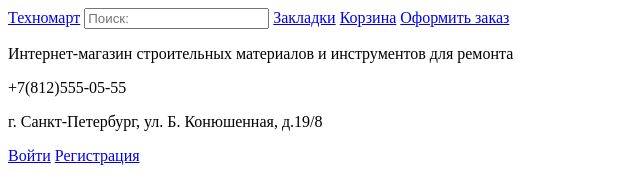
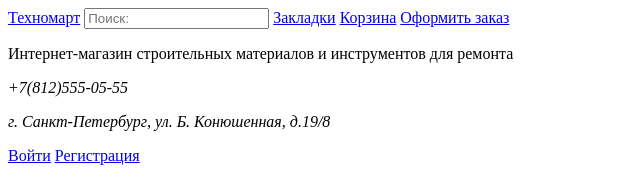
Before and after one commit to kalashnikovsb/277887-technomart-24, a plain HTML site: page catalog.html in a window 1280 px wide. Shown: the top 178 px of the page, 0-640 px from the left. Drawn offline with Linux system fonts and the light colour scheme.

Commit message:
Исправления
Исправления

```diff
--- a/catalog.html
+++ b/catalog.html
@@ -19,10 +19,10 @@
 
       <div class="header-middle">
         <p class="site-title">Интернет-магазин строительных материалов и инструментов для ремонта</p>
-        <adress class="header-contacts">
+        <address class="header-contacts">
           <p class="header-tel">+7(812)555-05-55</p>
           <p class="header-adress">г. Санкт-Петербург, ул. Б. Конюшенная, д.19/8</p>
-        </adress>
+        </address>
         <div class="user-block unauthorized">
           <a class="user-login" href="login.html">Войти</a>
           <a class="user-registration" href="registration.html">Регистрация</a>
```
